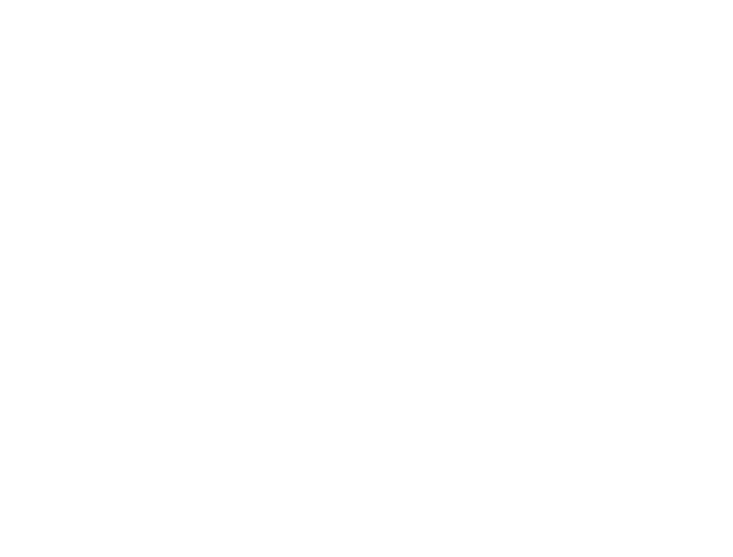
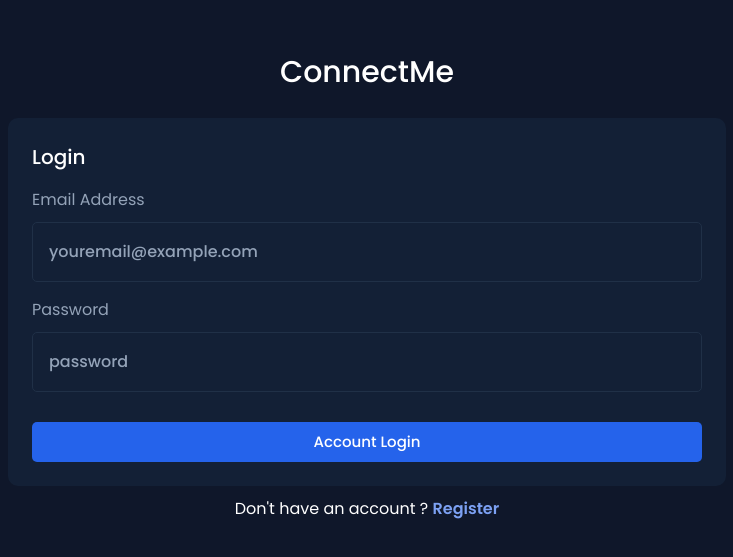
Before and after one commit to tabishabbasi1920st/crazy, a React (Create React App) app: page /login in a window 1280 px wide. Before the commit this address had no page. Shown: the part 111-668 px from the top of the page, without its empty margins (273-1006 px from the left). Built offline with nearby package versions, Linux system fonts and the light colour scheme.

Commit message:
Added Login route with complete design and functionality both ui and logic and also install a third party package js-cookie

```diff
--- a/package.json
+++ b/package.json
@@ -6,6 +6,7 @@
     "@testing-library/jest-dom": "^5.17.0",
     "@testing-library/react": "^13.4.0",
     "@testing-library/user-event": "^13.5.0",
+    "js-cookie": "^3.0.5",
     "react": "^18.2.0",
     "react-dom": "^18.2.0",
     "react-loader-spinner": "^6.1.6",
--- a/src/App.js
+++ b/src/App.js
@@ -1,6 +1,7 @@
 import "./App.css";
 import Home from "./components/Home";
 import Register from "./components/Register";
+import Login from "./components/Login";
 import { Route, Routes } from "react-router-dom";
 
 function App() {
@@ -8,6 +9,7 @@
     <Routes>
       <Route path="/" element={<Home />} />
       <Route path="/register" element={<Register />} />
+      <Route path="/login" element={<Login />} />
     </Routes>
   );
 }
--- /dev/null
+++ b/src/components/Login/index.js
@@ -0,0 +1,159 @@
+import { useState } from "react";
+import { ToastContainer, toast } from "react-toastify";
+import "react-toastify/dist/ReactToastify.css";
+import { Link, useNavigate } from "react-router-dom";
+import Cookies from "js-cookie";
+import { Oval } from "react-loader-spinner";
+import { MainContainer } from "./styledComponents";
+
+const apiConstants = {
+  initial: "INITIAL",
+  inProgress: "IN_PROGRESS",
+  success: "SUCCESS",
+  failure: "FAILURE",
+};
+
+export default function Register() {
+  const navigate = useNavigate();
+
+  const [formData, setFormData] = useState({
+    email: "",
+    password: "",
+  });
+
+  const [apiStatus, setApiStatus] = useState(apiConstants.initial);
+
+  const toastOptions = {
+    autoClose: 2000,
+    style: {
+      background: "#0f172a",
+      color: "#fff",
+    },
+  };
+
+  const renderLoader = () => {
+    return (
+      <Oval
+        visible={true}
+        height="100%"
+        width="25"
+        color="#fff"
+        ariaLabel="oval-loading"
+        wrapperStyle={{}}
+        wrapperClass=""
+      />
+    );
+  };
+
+  const handleFormChange = (e) => {
+    const { name, value } = e.target;
+    setFormData((prevData) => ({
+      ...prevData,
+      [name]: value.trim(),
+    }));
+  };
+
+  const formValidation = () => {
+    const { email, password } = formData;
+
+    const isEmailValid = (email) => {
+      const emailRegex = /^[^\s@]+@[^\s@]+\.[^\s@]+$/;
+      const isValidEmail = emailRegex.test(email);
+      return isValidEmail;
+    };
+
+    if (isEmailValid(email) === false) {
+      toast.warn("Invalid Email", { ...toastOptions });
+      return false;
+    } else if (password === "") {
+      toast.warn("Invalid password", { ...toastOptions });
+      return false;
+    }
+
+    return true;
+  };
+
+  const handleFormSubmit = async (e) => {
+    e.preventDefault();
+    if (formValidation()) {
+      setApiStatus(apiConstants.inProgress);
+      try {
+        const apiUrl = "http://localhost:5000/login";
+        const options = {
+          method: "POST",
+          headers: {
+            "Content-Type": "application/json",
+          },
+          body: JSON.stringify(formData),
+        };
+
+        const response = await fetch(apiUrl, options);
+        const fetchedData = await response.json();
+        if (response.ok) {
+          const token = fetchedData.jwtToken;
+          Cookies.set("chatToken", token, { expires: 7 });
+          setApiStatus(apiConstants.success);
+          toast.success("Login Successfull !", { ...toastOptions });
+          setTimeout(() => {
+            navigate("/");
+          }, 3000);
+        } else {
+          const message = fetchedData.message;
+          toast.error(message, { ...toastOptions });
+          setApiStatus(apiConstants.failure);
+        }
+      } catch (error) {
+        toast.error("Error while login", { ...toastOptions });
+        console.log("Error while login", error);
+        setApiStatus(apiConstants.failure);
+      }
+    }
+  };
+
+  return (
+    <MainContainer>
+      <div className="card-container">
+        <div className="logo-container">
+          <p>ConnectMe</p>
+        </div>
+        <form onSubmit={handleFormSubmit}>
+          <p>Login</p>
+          <div>
+            <label htmlFor="email">Email Address</label>
+            <input
+              id="email"
+              type="email"
+              name="email"
+              value={formData.email}
+              onChange={handleFormChange}
+              placeholder="youremail@example.com"
+            />
+          </div>
+          <div>
+            <label htmlFor="password">Password</label>
+            <input
+              id="password"
+              type="password"
+              name="password"
+              value={formData.password}
+              onChange={handleFormChange}
+              placeholder="password"
+            />
+          </div>
+          <button type="submit">
+            {apiStatus === apiConstants.inProgress
+              ? renderLoader()
+              : "Account Login"}
+          </button>
+        </form>
+        <p className="already-have-account-login">
+          Don't have an account ?{" "}
+          <Link to="/register" style={{ textDecoration: "none" }}>
+            <span style={{ color: "#7ca1f3", fontWeight: 600 }}>Register</span>
+          </Link>
+        </p>
+      </div>
+      <ToastContainer />
+    </MainContainer>
+  );
+}
--- /dev/null
+++ b/src/components/Login/styledComponents.js
@@ -0,0 +1,145 @@
+import styled from "styled-components";
+
+export const MainContainer = styled.div`
+  min-height: 100vh;
+  width: 100vw;
+  background-color: #0f172a;
+  display: flex;
+  flex-direction: column;
+  align-items: center;
+  flex-shrink: 0;
+  @media screen and (min-width: 576px) {
+    justify-content: center;
+  }
+
+  .card-container {
+    background-color: #0f172a;
+    padding: 10px;
+    width: 100%;
+  }
+
+  .card-container .already-have-account-login {
+    font-size: 16px;
+    text-align: center;
+    color: #fff;
+    padding: 10px;
+  }
+
+  .logo-container {
+    height: 50px;
+    display: flex;
+    justify-content: center;
+    align-items: center;
+  }
+
+  .logo-container p {
+    color: #ffffff;
+    font-size: 30px;
+    font-weight: 500;
+  }
+
+  form {
+    background-color: #132036;
+    padding: 1.5rem;
+    display: flex;
+    flex-direction: column;
+    gap: 15px;
+    border-radius: 10px;
+    margin-top: 20px;
+  }
+
+  form p {
+    font-size: 20px;
+    color: #ffffff;
+    font-weight: 500;
+  }
+
+  form div {
+    display: flex;
+    flex-direction: column;
+    gap: 10px;
+  }
+
+  form div label {
+    display: block;
+    color: #94a3b8;
+  }
+
+  form div input {
+    height: 60px;
+    padding: 9px 16px;
+    width: 100%;
+    font-size: 16px;
+    border: 1px solid #203047;
+    background: #132036 !important;
+    border-radius: 5px;
+    outline: none;
+    color: #94a3b8;
+    font-weight: 500;
+  }
+
+  form div input::placeholder {
+    color: #94a3b8;
+  }
+
+  form .privacy-policy-container {
+    display: flex;
+    flex-direction: row;
+    align-items: center;
+    margin-top: 10px;
+  }
+
+  form .privacy-policy-container input {
+    height: 20px;
+    width: 20px;
+    display: flex;
+    justify-content: center;
+    align-items: center;
+    cursor: pointer;
+  }
+
+  form .privacy-policy-container p {
+    color: #94a3b8;
+    font-size: 14px;
+  }
+
+  form .privacy-policy-container span {
+    color: #7ca1f3;
+  }
+
+  form button {
+    height: 40px;
+    border-radius: 5px;
+    border: none;
+    background-color: #2563eb;
+    padding: 8px 16px;
+    font-size: 15px;
+    font-weight: 500;
+    color: #fff;
+    margin-top: 15px;
+    cursor: pointer;
+    display: flex;
+    justify-content: center;
+    align-items: center;
+  }
+
+  form button:hover {
+    background-color: #779edc;
+  }
+
+  @media screen and (min-width: 576px) {
+    .card-container {
+      width: 540px;
+    }
+  }
+
+  @media screen and (min-width: 768px) {
+    .card-container {
+      width: 738px;
+    }
+
+    form div {
+      width: 100%;
+    }
+  }
+`;
```
Also changed, not shown: 2 other files (tests, documents, lock files or other folders).
